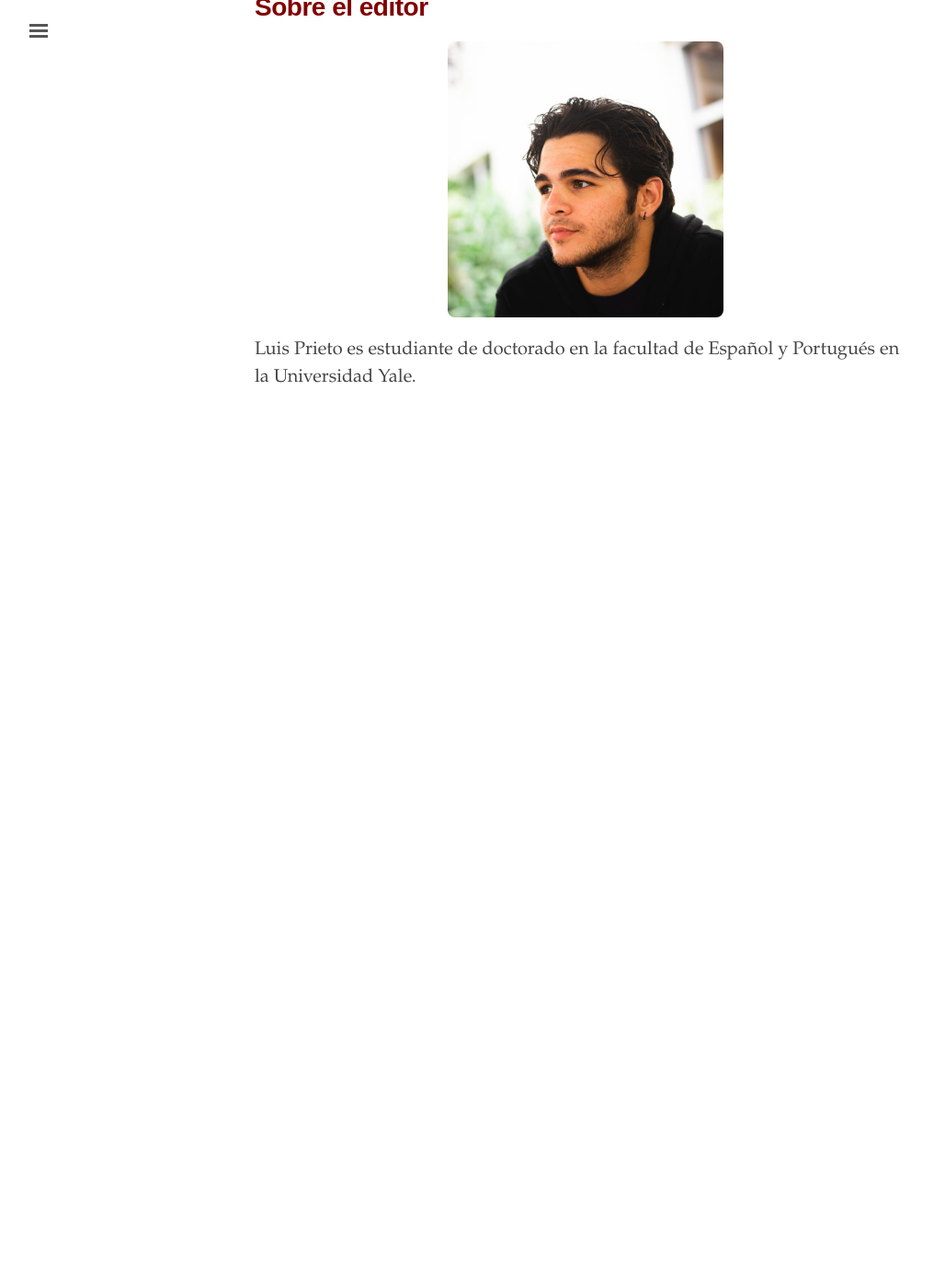
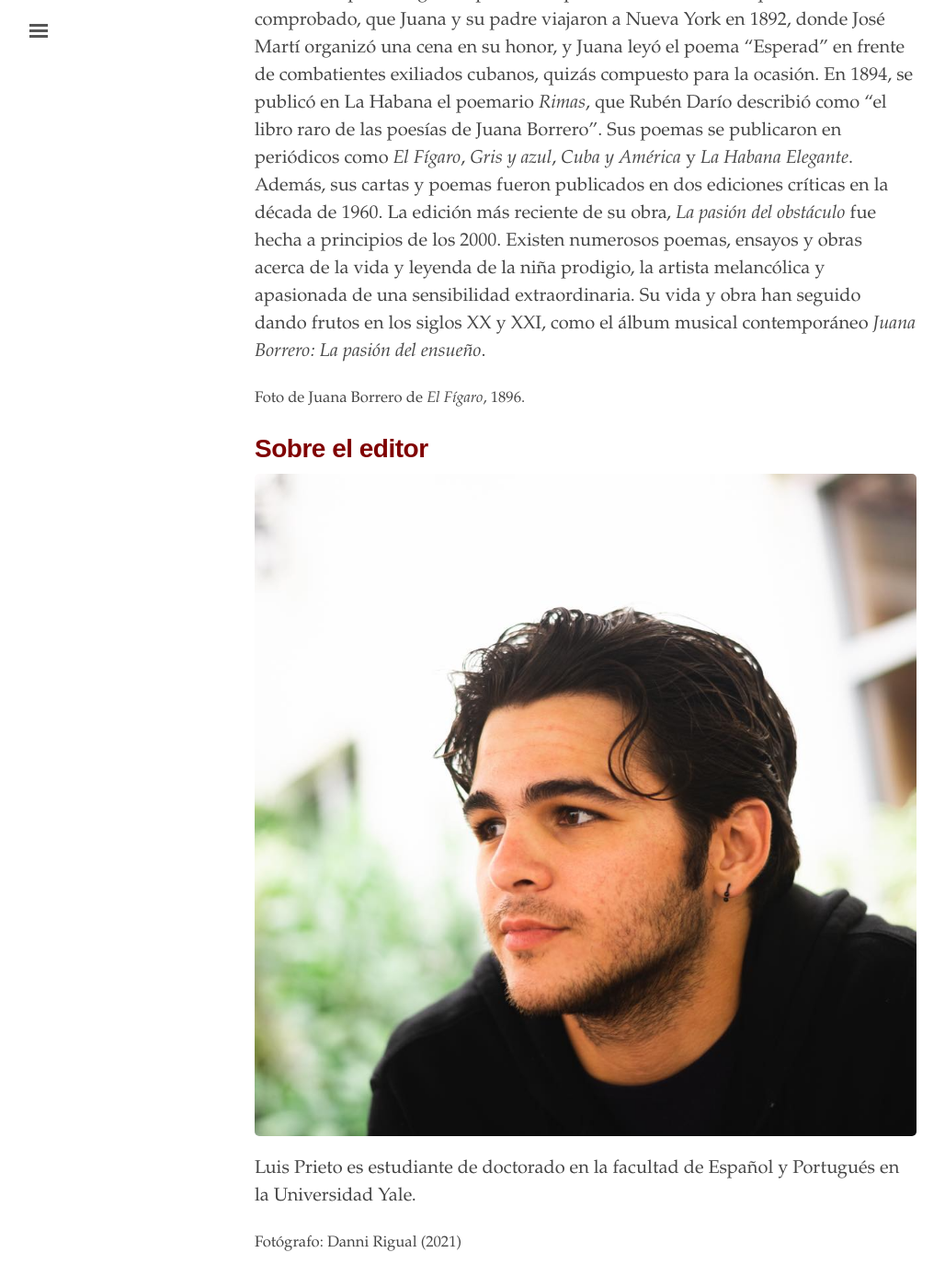
Before and after one commit to edicionesdereparto/juanaborrero, a Jekyll site: the page built from info.md, in a window 1280 px wide and 1400 px high, scrolled down 1243 px. Shown: the whole window at 92% size, without its empty margins (3-1031 px from the left). Built offline with Jekyll 4.4.1, drawn with Linux system fonts in a browser that asks for light colours; before the commit the page ends 1748 px from its top, so only the background shows below that.

Commit message:
Update info.md

```diff
--- a/info.md
+++ b/info.md
@@ -3,12 +3,16 @@ layout: page
 title: Info
 ---
 <h1 style="font-weight: bold; color: #800000;">Sobre la poeta</h1>
-<img src="{{ site.baseurl }}/assets/fotojb.jpg" alt="Juana Borrero" class="center" style="max-width: 300px; border-radius: 8px; margin: 20px auto; display: block;">
+<img src="{{ site.baseurl }}/assets/fotojb.jpg" alt="Juana Borrero" style="max-width: 300; border-radius: 8; margin: 20 auto; display: block;">
 
 Juana Borrero (1877-1896) fue una pintora y poeta modernista cubana. Oriunda de Santo Suárez, La Habana (entonces colonia española), Juana y su familia emigraron a Cayo Hueso, Florida para escapar de la guerra en Cuba. Su padre luchó en la primera guerra por la independencia. Se dice, aunque no está comprobado, que Juana y su padre viajaron a Nueva York en 1892, donde José Martí organizó una cena en su honor, y Juana leyó el poema "Esperad" en frente de combatientes exiliados cubanos, quizás compuesto para la ocasión. En 1894, se publicó en La Habana el poemario <i>Rimas</i>, que Rubén Darío describió como "el libro raro de las poesías de Juana Borrero". Sus poemas se publicaron en periódicos como <i>El Fígaro</i>, <i>Gris y azul</i>, <i>Cuba y América</i> y <i>La Habana Elegante</i>. Además, sus cartas y poemas fueron publicados en dos ediciones críticas en la década de 1960. La edición más reciente de su obra, <i>La pasión del obstáculo</i> fue hecha a principios de los 2000. Existen numerosos poemas, ensayos y obras acerca de la vida y leyenda de la niña prodigio, la artista melancólica y apasionada de una sensibilidad extraordinaria. Su vida y obra han seguido dando frutos en los siglos XX y XXI, como el álbum musical contemporáneo <i>Juana Borrero: La pasión del ensueño</i>.
 
+<small>Foto de Juana Borrero de <em>El Fígaro</em>, 1896.</small>
+
 <h1 style="font-weight: bold; color: #800000;">Sobre el editor</h1>
 
-<img src="{{ site.baseurl }}/assets/profile.png" alt="Juana Borrero" class="center" style="max-width: 300px; border-radius: 8px; margin: 20px auto; display: block;">
+<img src="{{ site.baseurl }}/assets/profile.png" alt="Luis Prieto" style="max-width: 300; border-radius: 8; margin: 20 auto; display: block;">
 
 Luis Prieto es estudiante de doctorado en la facultad de Español y Portugués en la Universidad Yale.
+
+<small>Fotógrafo: Danni Rigual (2021)</small>
```
